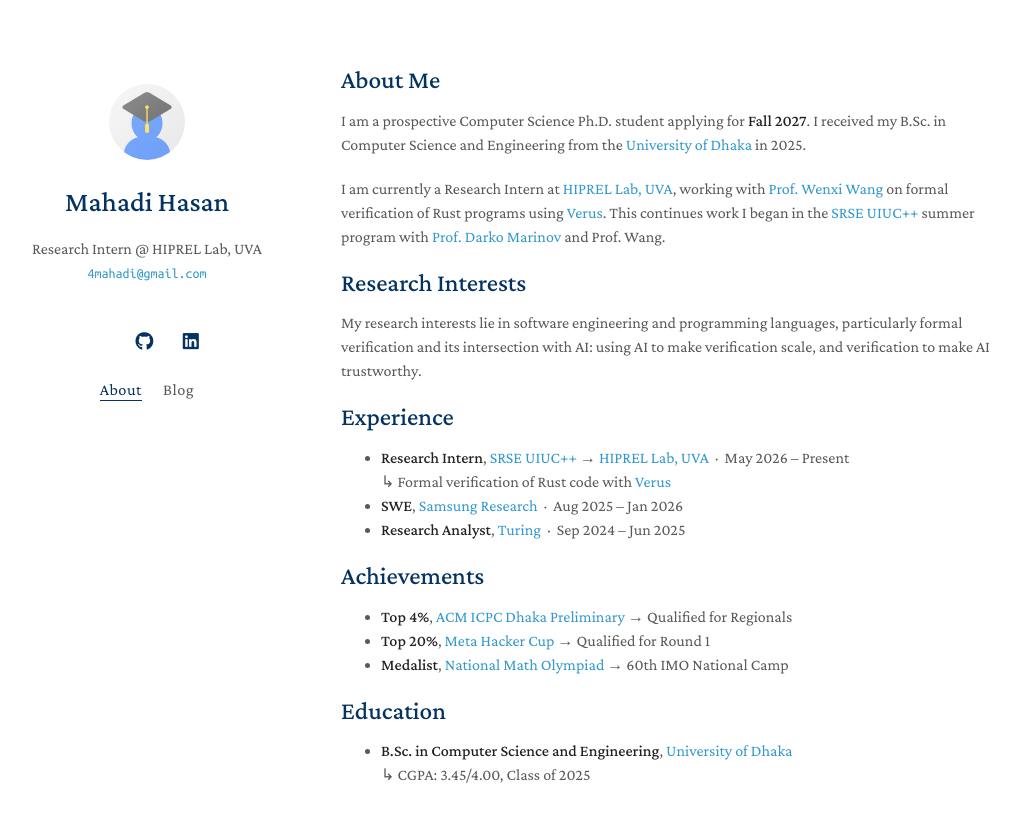
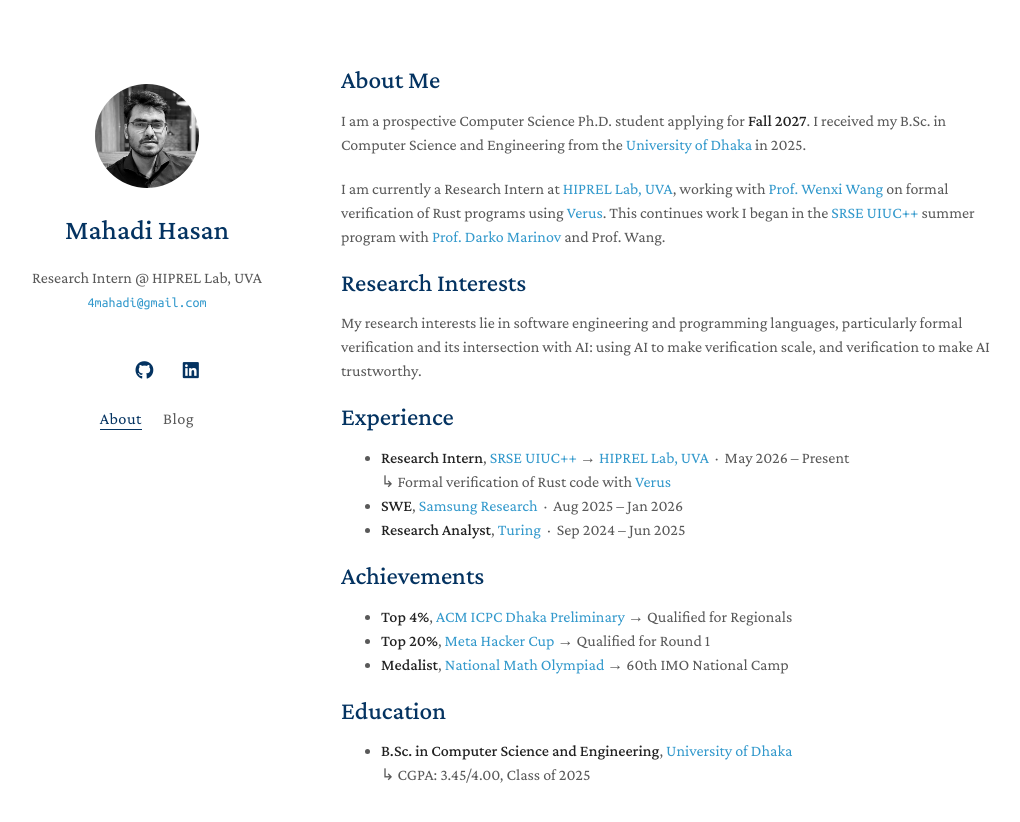
Before and after one commit to meunaught/meunaught.github.io, a Jekyll site: the page built from index.md, in a window 1280 px wide. Shown: the top 822 px of the page, without its empty margins (129-1149 px from the left). Built offline with Jekyll 4.4.1, drawn with Linux system fonts in a browser that asks for light colours; a style sheet for code colours, icons or effects is not loaded; our own code applies the rules of GitHub Pages for plain Markdown files.

Commit message:
Replace template avatar with profile photo
Co-Authored-By: Claude Opus 5.5 <noreply@anthropic.com>

```diff
--- a/_config.yml
+++ b/_config.yml
@@ -27,7 +27,7 @@ linkedin: https://www.linkedin.com/in/meunaught/
 
 # Images (e.g., your profile picture and your website's favicon)
 # "favicon" and "favicon_dark" are used for the light and dark modes, respectively.
-avatar: /assets/img/avatar.png
+avatar: /assets/img/avatar.jpg
 favicon: /assets/img/favicon.png
 favicon_dark: /assets/img/favicon-dark.png
 
```
Also changed, not shown: CLAUDE.md (+1 -1 lines), README.md, assets/img/avatar.jpg (added), assets/img/avatar.png (deleted).
